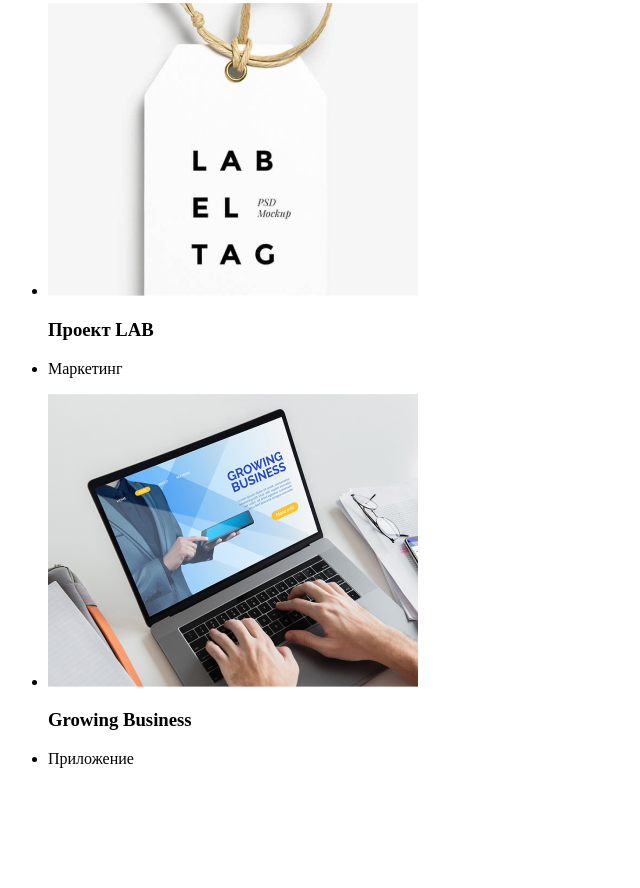
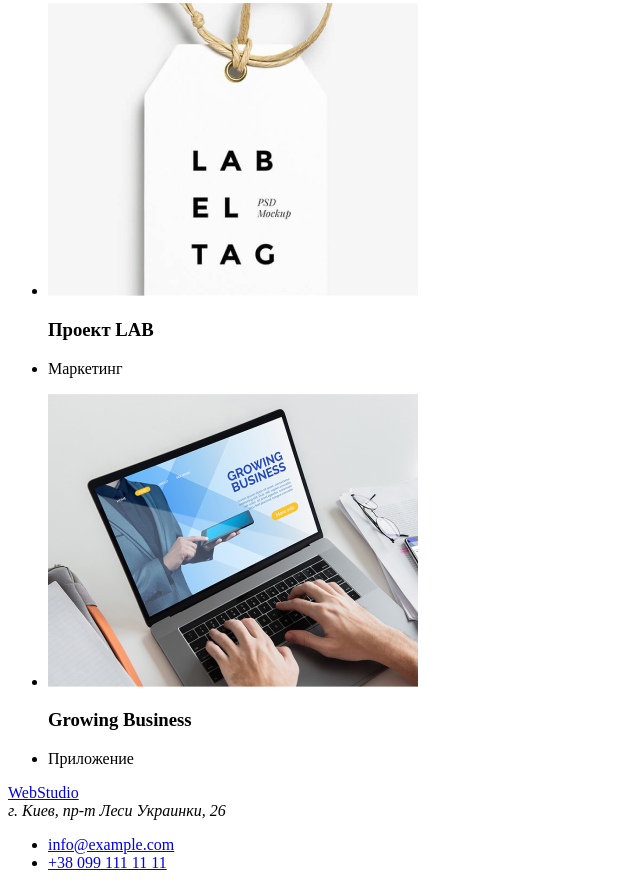
Before and after one commit to MasenkoSS/goit-markup-hw-02, a plain HTML site: page portfolio.html in a window 1280 px wide. Shown: the part 2955-3843 px from the top of the page, without its empty margins (0-640 px from the left). Before the commit the page ends 3739 px from the top, so only its background shows below. Drawn offline with Linux system fonts and the light colour scheme.

Commit message:
goit-markup-hw-02

```diff
--- a/portfolio.html
+++ b/portfolio.html
@@ -90,5 +90,18 @@
           </ul>
       </section>
     </main>
+    <!-- Footer -->
+    <footer>
+    <a href="https://masenkoss.github.io/goit-markup-hw-01" width="145">WebStudio</a>
+      <address>г. Киев, пр-т Леси Украинки, 26</address>
+      <ul>
+        <li>
+          <a href="mailto:">info@example.com</a>
+        </li>
+        <li>
+          <a href="tel:+380961111111">+38 099 111 11 11</a>
+        </li>
+      </ul>
+    </footer>
   </body>
 </html>
```
